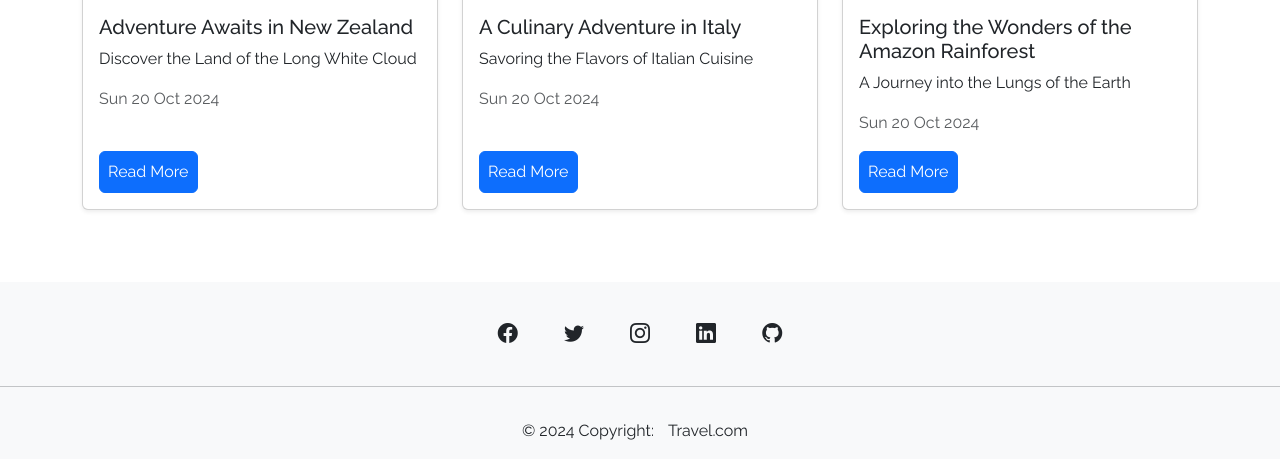
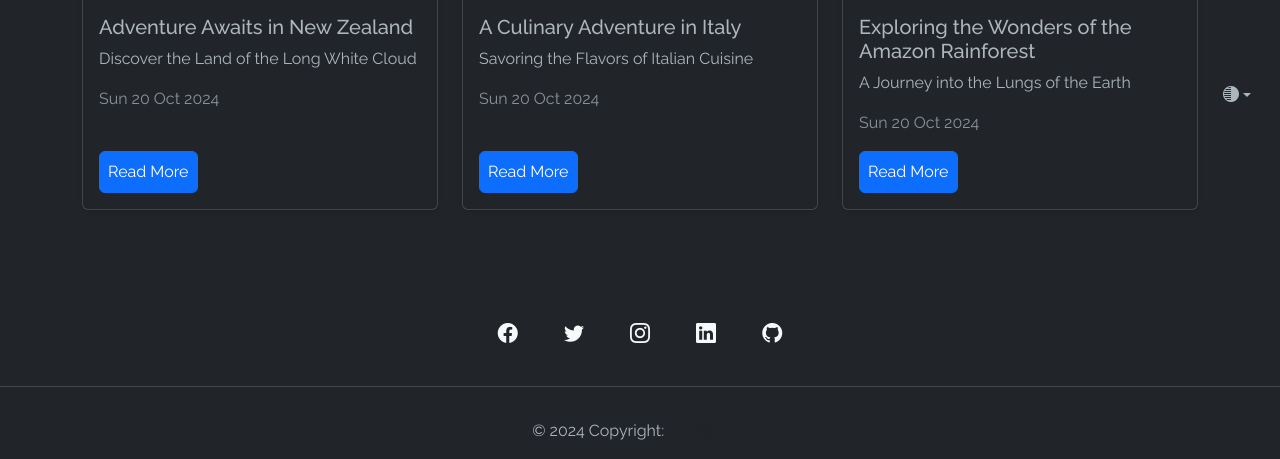
Before and after one commit to coder-72/CS50-final-project, a Flask app: page / in a window 1280 px wide. Shown: the part 672-1131 px from the top of the page. Run offline with Flask 3, Linux system fonts and the light colour scheme; data comes from the database, SQL or seed files in the repository.

Commit message:
light/dark/auto mode button implimented

```diff
--- a/requirements.txt
+++ b/requirements.txt
@@ -130,7 +130,6 @@ tenacity==9.0.0
 terminado==0.18.1
 threadpoolctl==3.5.0
 tinycss2==1.3.0
-torch==2.4.1+cpu
 tornado==6.4.1
 tqdm==4.66.5
 traitlets==5.14.3
--- a/static/css/styles.css
+++ b/static/css/styles.css
@@ -14,23 +14,6 @@ body {
     text-align: center;
     width: 100%;
     overflow: hidden;
-}
-
-
-
-
-
-a {
-    color: #007bff; /* Link color */
-    text-decoration: none; /* Remove underline */
-    padding: 5px 10px; /* Add padding */
-    border-radius: 5px; /* Rounded corners */
-    transition: background-color 0.3s ease; /* Smooth transition */
-}
-
-a:hover {
-    background-color: rgba(0, 123, 255, 0.1); /* Light background on hover */
-    text-decoration: underline; /* Underline on hover */
 }
 
 .overlay {
@@ -57,3 +40,9 @@ a:hover {
     object-fit: cover;
     width: 100%;
   }
+  [data-bs-theme="dark"] .f-icon {
+  color: var(--bs-light);
+  }
+    [data-bs-theme="light"] .f-icon {
+  color: var(--bs-dark);
+  }
--- a/templates/base.html
+++ b/templates/base.html
@@ -1,5 +1,5 @@
 <!DOCTYPE html>
-<html lang="en">
+<html lang="en" data-bs-theme="dark">
     <head>
         <meta charset="utf-8" />
         <meta name="viewport" content="width=device-width, initial-scale=1.0">
@@ -53,28 +53,54 @@
 {% block content %}
 {% endblock %}
 
-    <footer class="text-center bg-light">
+    <div class="dropdown position-fixed bottom-0 end-0 m-3 bd-mode-toggle">
+        <button class="btn btn-bd-primary py-1 dropdown-toggle d-flex align-items-center" type="button" aria-expanded="false" data-bs-toggle="dropdown" aria-label="toggle theme">
+            <i class="bi bi-highlights"></i>
+        </button>
+        <ul class="dropdown-menu dropdown-menu-end shadow">
+            <li>
+                <button class="dropdown-item d-flex align-items-center" type="button" id="btn-light-bs-theme" aria-pressed="false">
+                    <i class="bi bi-lightbulb-fill"></i>
+                    Light
+                </button>
+            </li>
+            <li>
+                <button class="dropdown-item d-flex align-items-center" type="button" id="btn-dark-bs-theme" aria-pressed="false">
+                    <i class="bi bi-lightbulb"></i>
+                    Dark
+                </button>
+            </li>
+            <li>
+                <button class="dropdown-item d-flex align-items-center" type="button" id="btn-auto-bs-theme" aria-pressed="true">
+                    <i class="bi bi-highlights"></i>
+                    Auto
+                </button>
+            </li>
+        </ul>
+    </div>
+
+    <footer class="text-center bg-body">
       <div class="container pt-4">
         <section class="mb-4">
-          <a class="btn btn-link btn-lg text-dark m-1" href="https://facebook.com" role="button">
+          <a class="btn btn-link btn-lg m-1 f-icon" href="https://facebook.com" role="button">
             <i class="bi bi-facebook"></i>
           </a>
-          <a class="btn btn-link btn-lg text-dark m-1" href="https://x.com" role="button">
+          <a class="btn btn-link btn-lg m-1 f-icon" href="https://x.com" role="button">
             <i class="bi bi-twitter"></i>
           </a>
-          <a class="btn btn-link btn-lg text-dark m-1" href="https://instagram.com" role="button">
+          <a class="btn btn-link btn-lg m-1 f-icon" href="https://instagram.com" role="button">
             <i class="bi bi-instagram"></i>
           </a>
-          <a class="btn btn-link btn-lg text-dark m-1" href="https://linkedin.com" role="button">
+          <a class="btn btn-link btn-lg m-1 f-icon" href="https://linkedin.com" role="button">
             <i class="bi bi-linkedin"></i>
           </a>
-          <a class="btn btn-link btn-lg text-dark m-1" href="https://github.com/coder-72/CS50-final-project" role="button">
+          <a class="btn btn-link btn-lg m-1 f-icon" href="https://github.com/coder-72/CS50-final-project" role="button">
             <i class="bi bi-github"></i>
           </a>
         </section>
       </div>
         <hr>
-      <div class="text-center p-3 bg-light">
+      <div class="text-center p-3 bg-body">
         © 2024 Copyright:
         <a class="text-dark" href="#">Travel.com</a>
       </div>
@@ -83,5 +109,6 @@
     {% block scripts %}
     {% endblock %}
     <script src="https://cdn.jsdelivr.net/npm/bootstrap@5.2.3/dist/js/bootstrap.bundle.min.js"></script>
+    <script src="{{url_for('static', filename='js/theme.js')}}"></script>
 </body>
 </html>
```
